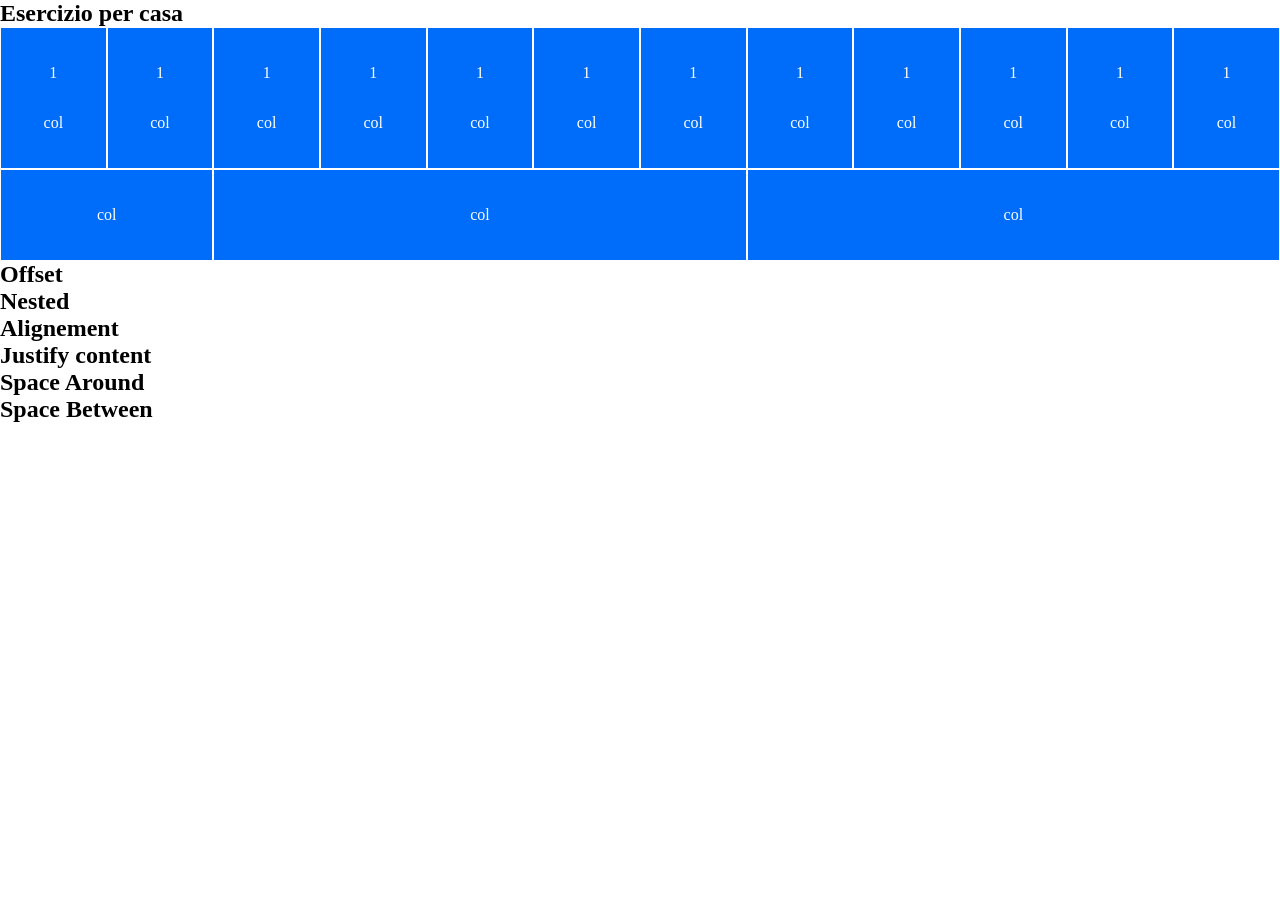
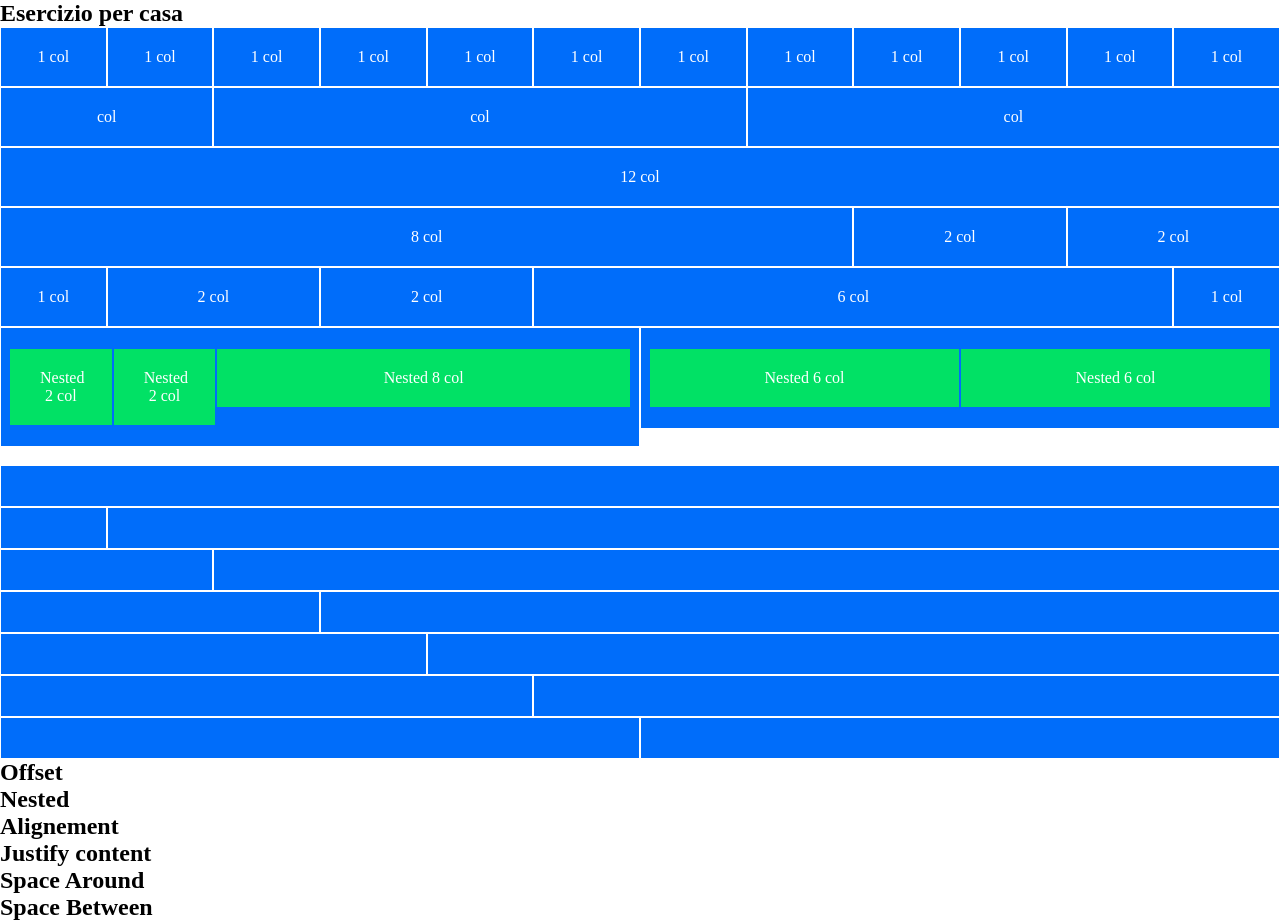
Before and after one commit to mariaacanfora/html-css-12bool, a plain HTML site: page index.html in a window 1280 px wide. Before the commit the page ends 800 px from the top, so only its background shows below. Drawn offline with Linux system fonts and the light colour scheme.

Commit message:
Completed first section

```diff
--- a/css/style.css
+++ b/css/style.css
@@ -9,13 +9,13 @@
 .box{
     background-color: #006dfa;
     border: 1px solid white;
-    line-height: 50px;
     color: white;
-    padding: 20px 40px;
+    padding: 20px 8px;
     text-align: center;
 }
 
 .box-nested{
     background-color: #01e165;
-    border: 1px solid white;
+    border: 1px solid #006dfa;
+    padding: 20px 30px;
 }
--- a/index.html
+++ b/index.html
@@ -82,15 +82,84 @@
                 </div>
             </div>
 
-            <div class="row"></div>
+            <!-- 12 x 1 -->
+            <div class="row">
+                <div class="col-xs-12"><div class="box">12 col</div></div>
+            </div>
 
-            <div class="row"></div>
+            <!--  8 2 2 -->
+            <div class="row">
+                <div class="col-xs-8"><div class="box">8 col</div></div>
+                <div class="col-xs-2"><div class="box">2 col</div></div>
+                <div class="col-xs-2"><div class="box">2 col</div></div>
+            </div>
 
-            <div class="row"></div>
+            <!-- 1 2 2 6 1 -->
+            <div class="row">
+                <div class="col-xs-1"><div class="box">1 col</div></div>
+                <div class="col-xs-2"><div class="box">2 col</div></div>
+                <div class="col-xs-2"><div class="box">2 col</div></div>
+                <div class="col-xs-6"><div class="box">6 col</div></div>
+                <div class="col-xs-1"><div class="box">1 col</div></div>
+            </div>
 
-            <div class="row"></div>
+            <!-- 5 (2 2 8) 5 (6 6) -->
+            <div class="row">
+                <div class="col-xs-6">
+                    <div class="box">
+                        <div class="row">
+                            <div class="col-xs-2">
+                                <div class="box-nested">Nested 2 col</div>
+                            </div>
+                            <div class="col-xs-2">
+                                <div class="box-nested"> Nested 2 col</div>
+                            </div>
+                            <div class="col-xs-8">
+                                <div class="box-nested">Nested 8 col</div>
+                            </div>
+                        </div>
+                    </div>
+                </div>
 
-            <div class="row"></div>
+                <div class="col-xs-6">
+                    <div class="box">
+                        <div class="row">
+                            <div class="col-xs-6">
+                                <div class="box-nested">Nested 6 col</div>
+                            </div>
+                            <div class="col-xs-6">
+                                <div class="box-nested">Nested 6 col</div>
+                            </div>
+                        </div>
+                    </div>
+                </div>
+
+            </div>
+
+            <br>
+
+            <!-- scale -->
+            <div class="row">
+                <div class="col-xs-12"><div class="box"></div></div>
+
+                <div class="col-xs-1"><div class="box"></div></div>
+                <div class="col-xs-11"><div class="box"></div></div>
+
+                <div class="col-xs-2"><div class="box"></div></div>
+                <div class="col-xs-10"><div class="box"></div></div>
+
+                <div class="col-xs-3"><div class="box"></div></div>
+                <div class="col-xs-9"><div class="box"></div></div>
+
+                <div class="col-xs-4"><div class="box"></div></div>
+                <div class="col-xs-8"><div class="box"></div></div>
+
+                <div class="col-xs-5"><div class="box"></div></div>
+                <div class="col-xs-7"><div class="box"></div></div>
+
+                <div class="col-xs-6"><div class="box"></div></div>
+                <div class="col-xs-6"><div class="box"></div></div>
+            </div>
 
         </section>
 
```
